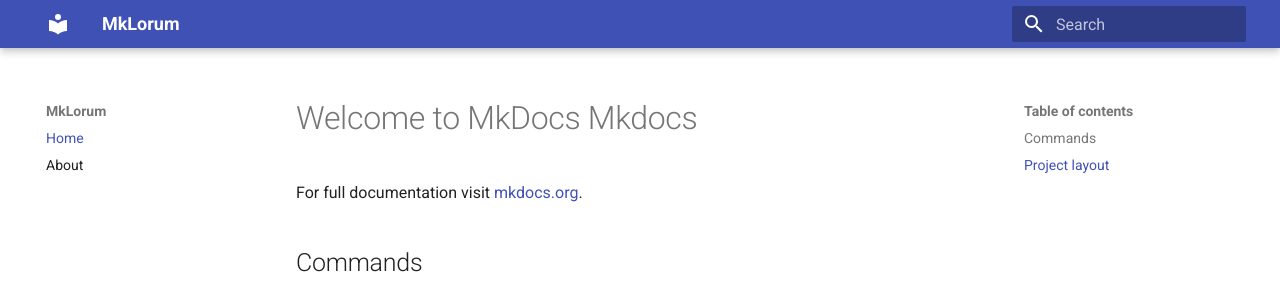
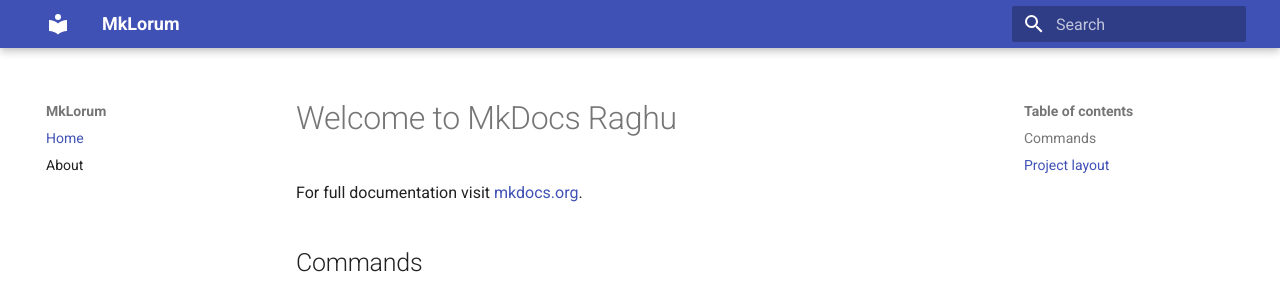
Before and after one commit to raghug-source/static, an MkDocs documentation site: the page built from docs/index.md, in a window 1280 px wide. Shown: the top 295 px of the page. Built offline with MkDocs 1.6.1 and Material for MkDocs 9.7.7, drawn with Linux system fonts in a browser that asks for light colours.

Commit message:
Update index.md

```diff
--- a/docs/index.md
+++ b/docs/index.md
@@ -1,4 +1,4 @@
-# Welcome to MkDocs Mkdocs
+# Welcome to MkDocs Raghu
 
 For full documentation visit [mkdocs.org](https://www.mkdocs.org).
 
```
